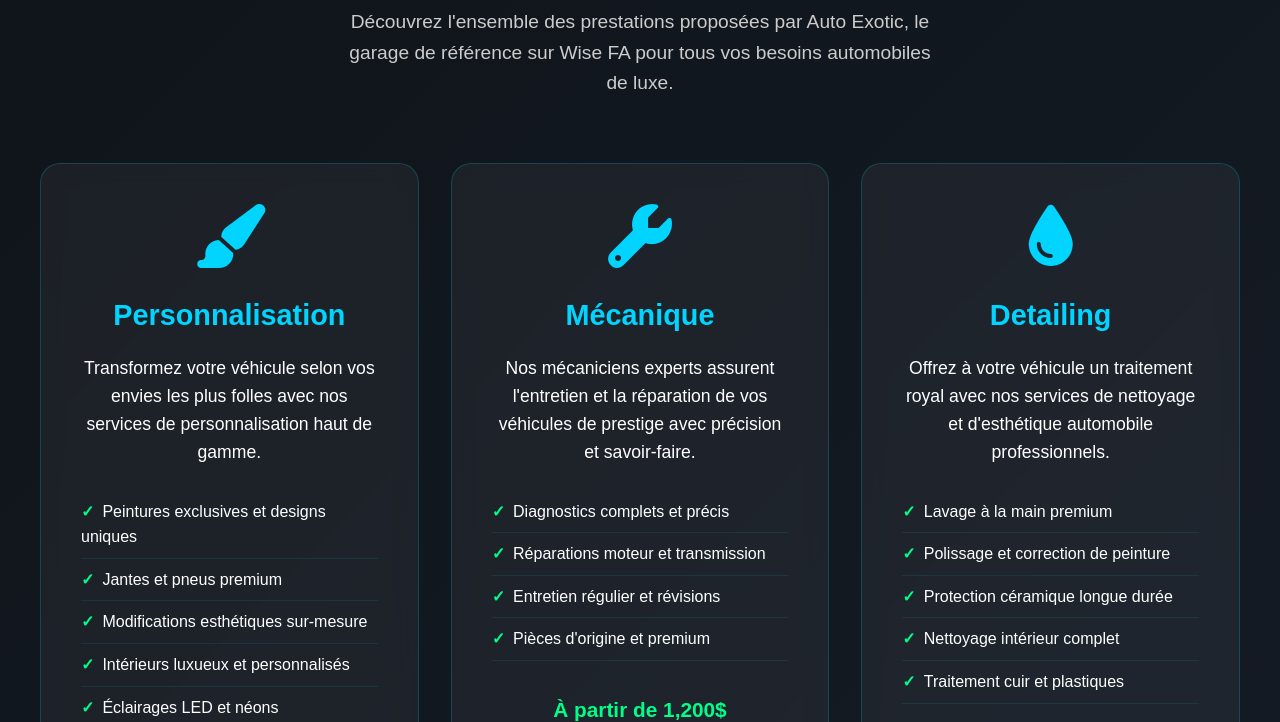
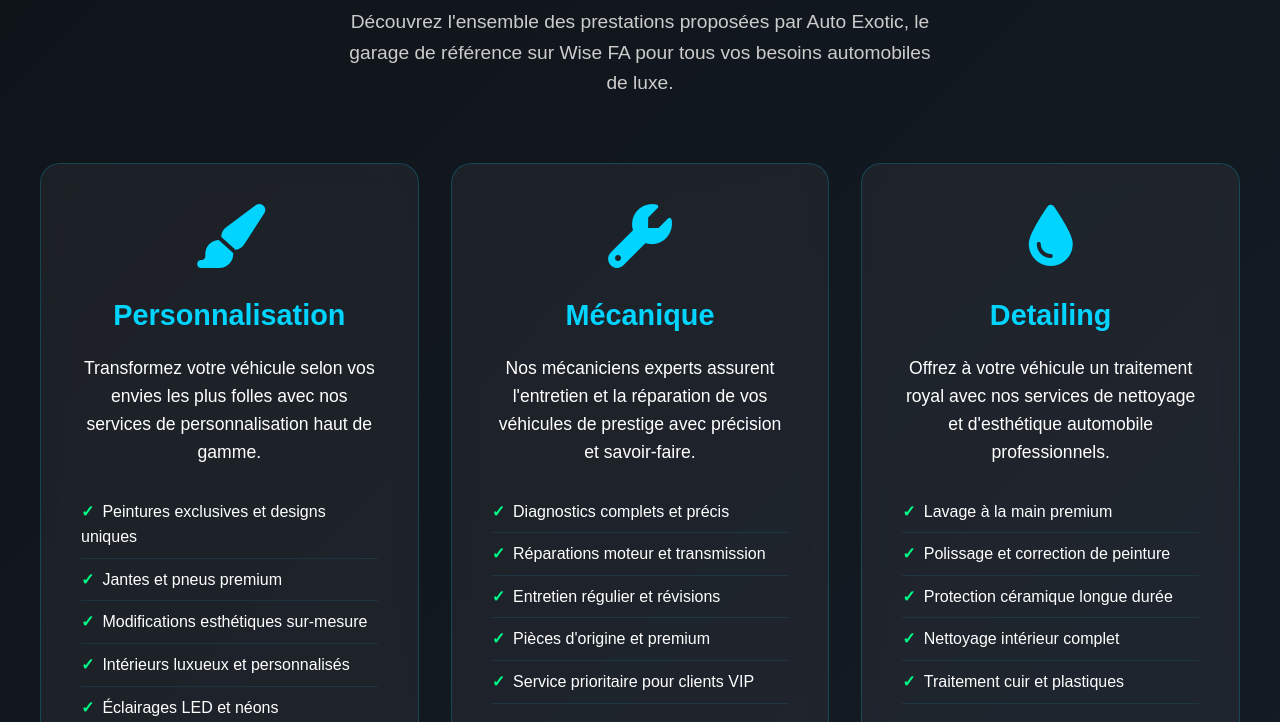
Before and after one commit to GOPICS0U/Auto-Exotic-Web-Site, a plain HTML site: page nos_services.html in a window 1280 px wide. Shown: the part 230-952 px from the top of the page. Drawn offline with Linux system fonts and the light colour scheme.

Commit message:
Update nos_services.html

```diff
--- a/nos_services.html
+++ b/nos_services.html
@@ -535,6 +535,7 @@
                         <li>Réparations moteur et transmission</li>
                         <li>Entretien régulier et révisions</li>
                         <li>Pièces d'origine et premium</li>
+                        <li>Service prioritaire pour clients VIP</li>
                     </ul>
                     <div class="price">À partir de 1,200$</div>
                     <a href="contact.html" class="btn btn-primary">Prendre rendez-vous</a>
```
